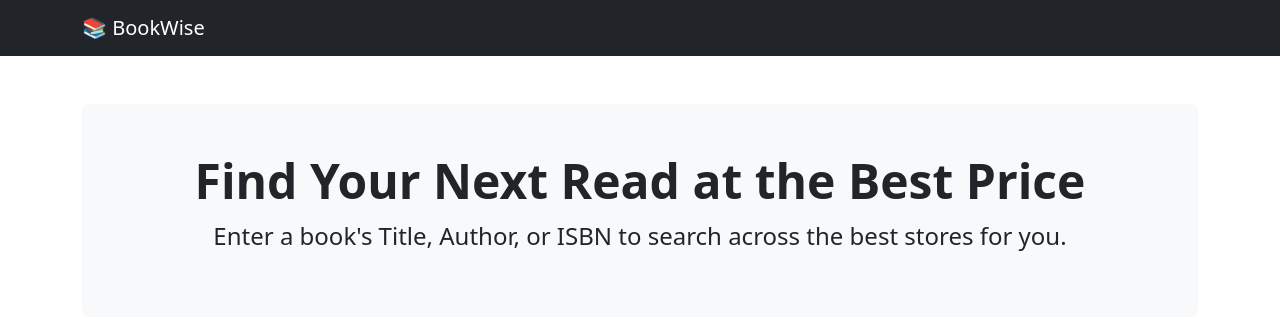
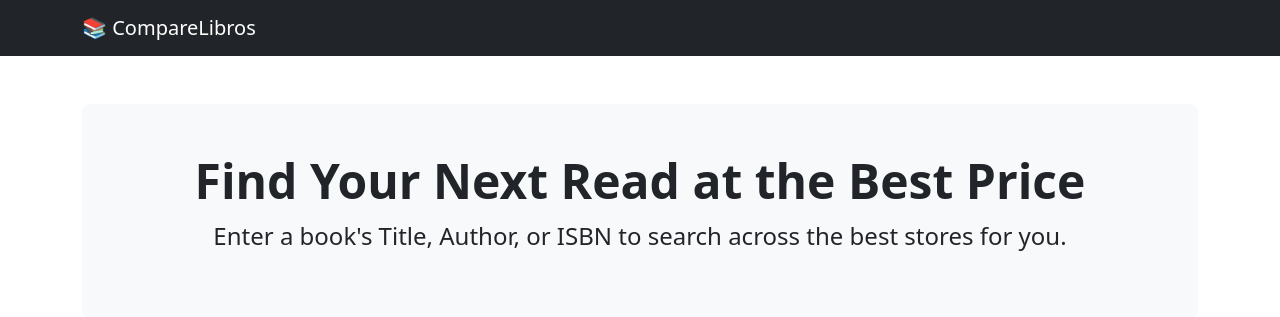
Before and after one commit to tanomonaco/comparador-libros, a Flask app: page / in a window 1280 px wide. Shown: the top 317 px of the page. Run offline with Flask 3, Linux system fonts and the light colour scheme.

Commit message:
feat: Actualiza el nombre del sitio a CompareLibros

```diff
--- a/templates/index.html
+++ b/templates/index.html
@@ -3,7 +3,7 @@
 <head>
     <meta charset="UTF-8">
     <meta name="viewport" content="width=device-width, initial-scale=1.0">
-    <title>BookWise - Your Book Price Comparator</title>
+    <title>CompareLibros - Your Book Price Comparator</title>
 
     <link href="https://cdn.jsdelivr.net/npm/bootstrap@5.3.3/dist/css/bootstrap.min.css" rel="stylesheet">
 
@@ -17,7 +17,7 @@
 
     <nav class="navbar navbar-expand-lg navbar-dark bg-dark fixed-top">
         <div class="container">
-            <a class="navbar-brand" href="#">📚 BookWise</a>
+            <a class="navbar-brand" href="#">📚 CompareLibros</a>
         </div>
     </nav>
 
```
